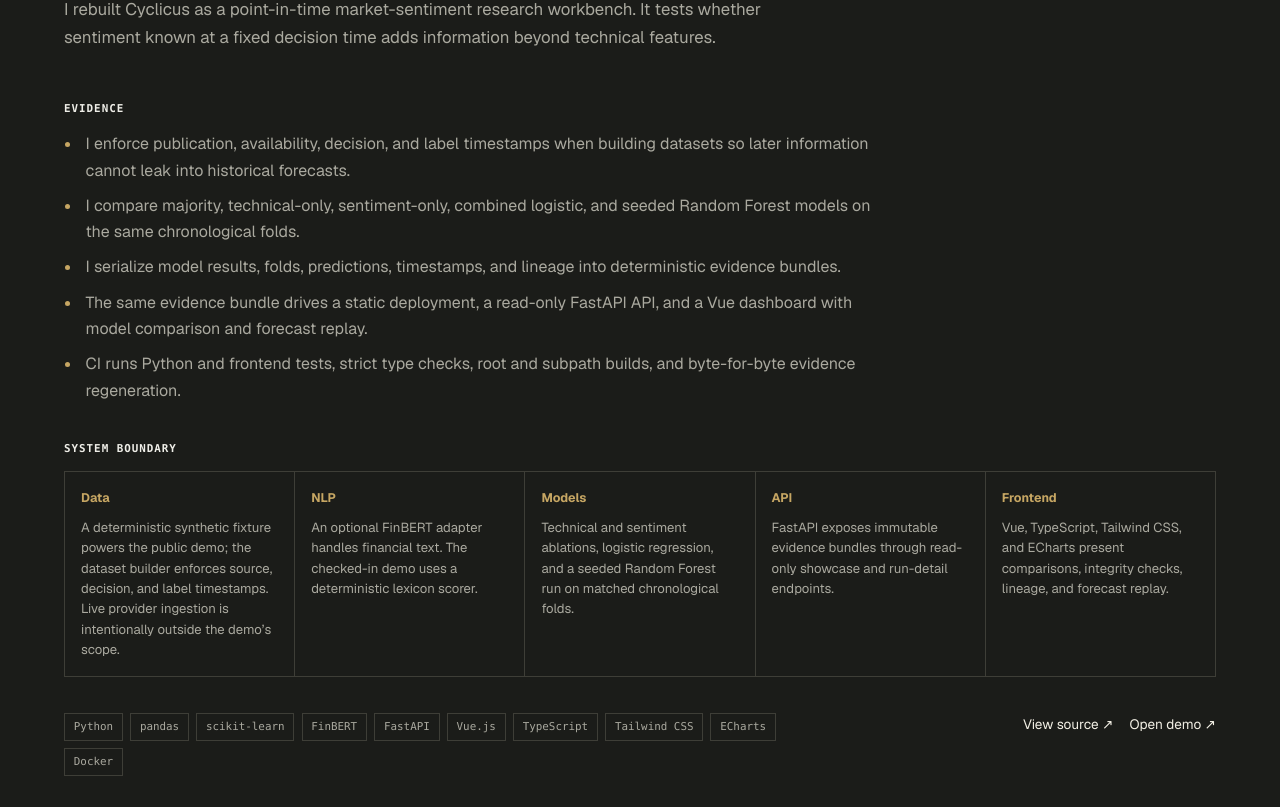
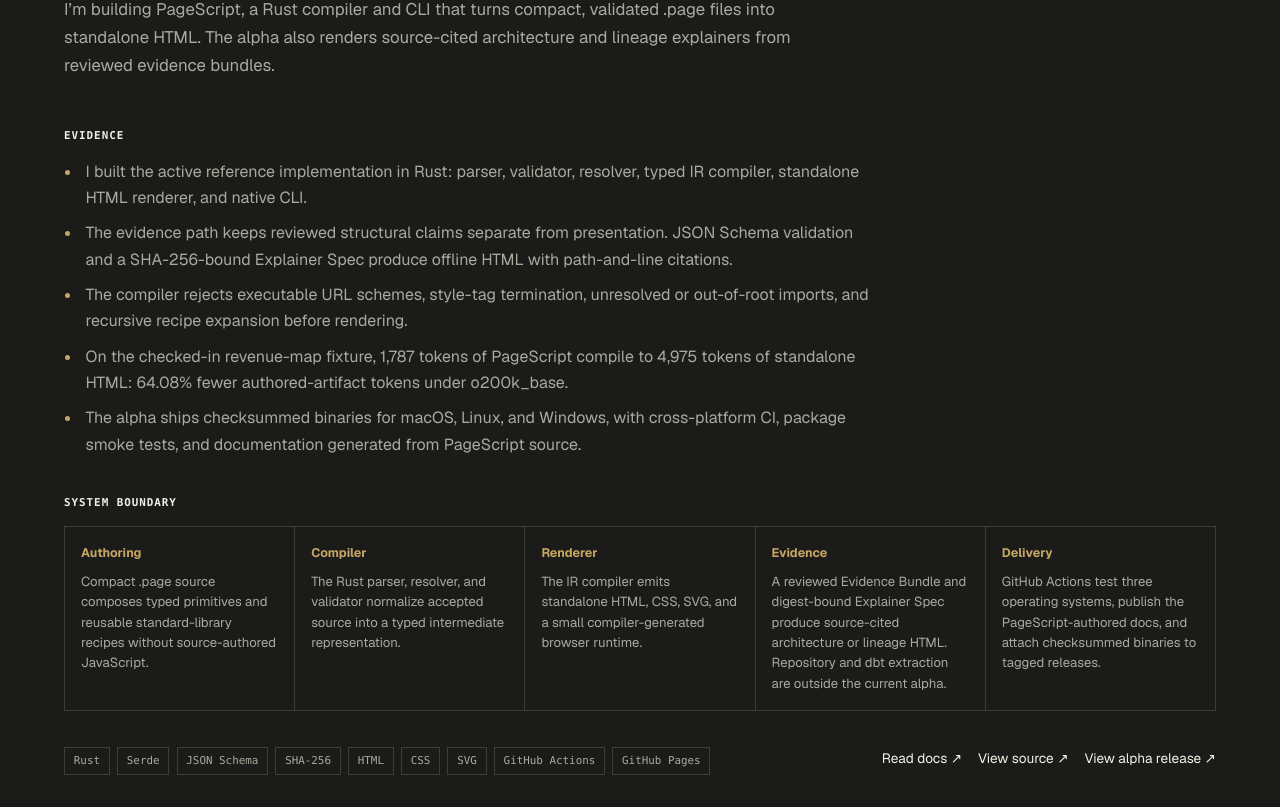
Before and after one commit to oliver-morrow/oliver-morrow-site, a Next.js app: page / in a window 1280 px wide. Shown: the part 2073-2880 px from the top of the page. Built offline with nearby package versions, Linux system fonts and the light colour scheme.

Commit message:
feat: add PageScript alpha to selected work

```diff
--- a/src/data/site.ts
+++ b/src/data/site.ts
@@ -4,7 +4,7 @@
 };
 
 export type WorkLink = SiteLink & {
-  kind: "Repository" | "Demo" | "Case study";
+  kind: "Repository" | "Demo" | "Case study" | "Documentation" | "Release";
 };
 
 export type ArchitectureStep = {
@@ -70,6 +70,75 @@
         "Airflow",
       ],
       links: [],
+      todos: [],
+    },
+    {
+      context: "Open source · v1.1.0-alpha.1 · Aug 2026",
+      title: "PageScript",
+      summary:
+        "I’m building PageScript, a Rust compiler and CLI that turns compact, validated .page files into standalone HTML. The alpha also renders source-cited architecture and lineage explainers from reviewed evidence bundles.",
+      highlights: [
+        "I built the active reference implementation in Rust: parser, validator, resolver, typed IR compiler, standalone HTML renderer, and native CLI.",
+        "The evidence path keeps reviewed structural claims separate from presentation. JSON Schema validation and a SHA-256-bound Explainer Spec produce offline HTML with path-and-line citations.",
+        "The compiler rejects executable URL schemes, style-tag termination, unresolved or out-of-root imports, and recursive recipe expansion before rendering.",
+        "On the checked-in revenue-map fixture, 1,787 tokens of PageScript compile to 4,975 tokens of standalone HTML: 64.08% fewer authored-artifact tokens under o200k_base.",
+        "The alpha ships checksummed binaries for macOS, Linux, and Windows, with cross-platform CI, package smoke tests, and documentation generated from PageScript source.",
+      ],
+      architecture: [
+        {
+          label: "Authoring",
+          description:
+            "Compact .page source composes typed primitives and reusable standard-library recipes without source-authored JavaScript.",
+        },
+        {
+          label: "Compiler",
+          description:
+            "The Rust parser, resolver, and validator normalize accepted source into a typed intermediate representation.",
+        },
+        {
+          label: "Renderer",
+          description:
+            "The IR compiler emits standalone HTML, CSS, SVG, and a small compiler-generated browser runtime.",
+        },
+        {
+          label: "Evidence",
+          description:
+            "A reviewed Evidence Bundle and digest-bound Explainer Spec produce source-cited architecture or lineage HTML. Repository and dbt extraction are outside the current alpha.",
+        },
+        {
+          label: "Delivery",
+          description:
+            "GitHub Actions test three operating systems, publish the PageScript-authored docs, and attach checksummed binaries to tagged releases.",
+        },
+      ],
+      technologies: [
+        "Rust",
+        "Serde",
+        "JSON Schema",
+        "SHA-256",
+        "HTML",
+        "CSS",
+        "SVG",
+        "GitHub Actions",
+        "GitHub Pages",
+      ],
+      links: [
+        {
+          label: "Read docs",
+          kind: "Documentation",
+          href: "https://oliver-morrow.github.io/pagescript/",
+        },
+        {
+          label: "View source",
+          kind: "Repository",
+          href: "https://github.com/oliver-morrow/pagescript",
+        },
+        {
+          label: "View alpha release",
+          kind: "Release",
+          href: "https://github.com/oliver-morrow/pagescript/releases/tag/v1.1.0-alpha.1",
+        },
+      ],
       todos: [],
     },
     {
```
Also changed, not shown: 2 other files (tests, documents, lock files or other folders).
